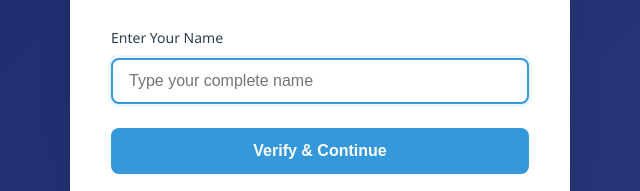
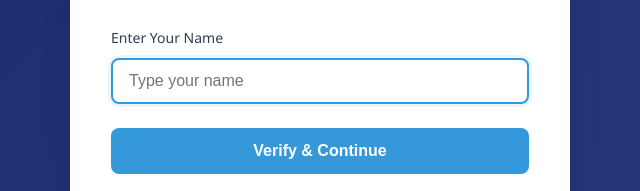
Before and after one commit to MomBlurr/birthday, a plain HTML site: page index.html in a window 1280 px wide. Shown: the part 322-513 px from the top of the page, 320-960 px from the left. Drawn offline with Linux system fonts and the light colour scheme.

Commit message:
Update index.html

```diff
--- a/index.html
+++ b/index.html
@@ -17,7 +17,7 @@
             <form id="nameForm" class="form">
                 <div class="input-group">
                     <label for="nameInput">Enter Your Name</label>
-                    <input type="text" id="nameInput" placeholder="Type your complete name" required>
+                    <input type="text" id="nameInput" placeholder="Type your name" required>
                 </div>
                 <button type="submit" class="submit-btn">Verify & Continue</button>
             </form>
@@ -29,4 +29,5 @@
     </div>
     <script src="script.js"></script>
 </body>
+
 </html>
```
